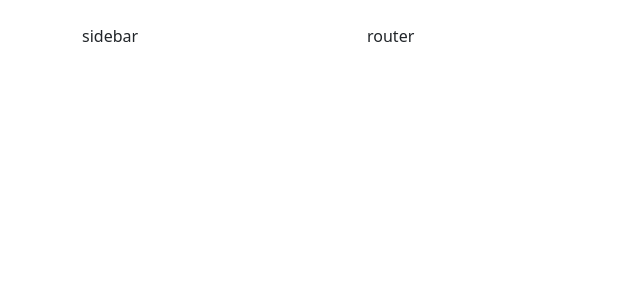
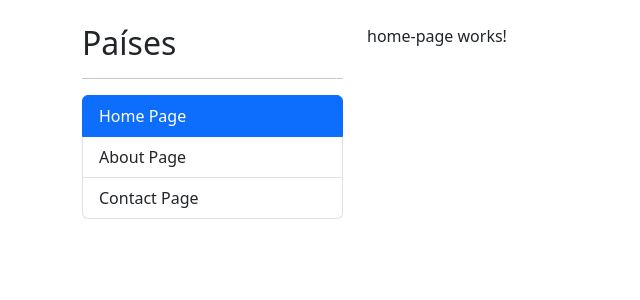
Before and after one commit to TamaraGarciaMarcos/CountryApp, an Angular app: page / in a window 1280 px wide. Shown: the top 300 px of the page, without its empty margins (0-640 px from the left). Built offline with nearby package versions, Linux system fonts and the light colour scheme.

Commit message:
configuracion del routing

```diff
--- /dev/null
+++ b/src/app/app-routing.module.ts
@@ -0,0 +1,36 @@
+import { NgModule } from '@angular/core';
+import { RouterModule, Routes } from '@angular/router';
+import { HomePageComponent } from './shared/pages/home-page/home-page.component';
+import { AboutPageComponent } from './shared/pages/about-page/about-page.component';
+import { ContactPageComponent } from './shared/pages/contact-page/contact-page.component';
+
+//definicion de las rutas:
+const routes: Routes =[
+  {//ruta del homePage: http://localhost:4200/home
+  path: '',
+  component: HomePageComponent,
+  },
+  {//Ruta sobre el aboutPAge: http://localhost:4200/about
+    path: 'about',
+    component: AboutPageComponent,
+  },
+  {//Ruta sobre el aboutPAge: http://localhost:4200/contact
+    path: 'contact',
+    component: ContactPageComponent,
+  },
+  {//ruta cuando no es nignuna de las anteriores, ejemplo http://localhost:4200
+    path: '**',
+    redirectTo: '',
+  }
+]
+
+@NgModule({
+  imports: [
+    //al ser el módulo router principal se define:
+    RouterModule.forRoot(routes),
+  ],
+  exports: [
+    RouterModule,
+  ]
+})
+export class AppRoutingModule { }
--- a/src/app/app.component.html
+++ b/src/app/app.component.html
@@ -2,12 +2,17 @@
 
   <div class="col-3">
     <!-- Sidebar -->
-    sidebar
+    <shared-sidebar></shared-sidebar>
   </div>
 
   <div class="col">
     <!-- Nuestras páginas  -->
-    router
+    <!-- <shared-home-page></shared-home-page> -->
+    <!-- <shared-about-page></shared-about-page> -->
+
+<!-- dependiendo de la ruta renderizará el compnente en la siguiente instrucción  -->
+    <router-outlet></router-outlet>
+
   </div>
 
 
--- a/src/app/app.module.ts
+++ b/src/app/app.module.ts
@@ -2,7 +2,10 @@ import { NgModule } from '@angular/core';
 import { BrowserModule } from '@angular/platform-browser';
 import { SharedModule } from './shared/shared.module';
 
+import { AppRoutingModule } from './app-routing.module';
+
 import { AppComponent } from './app.component';
+
 
 
 @NgModule({
@@ -11,7 +14,8 @@ import { AppComponent } from './app.component';
   ],
   imports: [
     BrowserModule,
-    SharedModule
+    SharedModule,
+    AppRoutingModule,
   ],
   providers: [],
   bootstrap: [AppComponent]
--- /dev/null
+++ b/src/app/shared/components/sidebar/sidebar.component.html
@@ -0,0 +1,28 @@
+<h2>Países</h2>
+<hr>
+
+<ul class="list-group">
+<!-- Una ruta vacia hace que coja cualquier otra cosa que no este indicada -->
+  <li routerLink=""
+    routerLinkActive="active"
+    [routerLinkActiveOptions]="{exact:true}"
+    class="list-group-item"
+  >
+      Home Page
+  </li>
+
+  <li routerLink="about"
+  routerLinkActive="active"
+    class="list-group-item"
+  >
+      About Page
+  </li>
+
+  <li routerLink="contact"
+  routerLinkActive="active"
+    class="list-group-item"
+  >
+      Contact Page
+  </li>
+
+</ul>
--- /dev/null
+++ b/src/app/shared/components/sidebar/sidebar.component.ts
@@ -0,0 +1,10 @@
+import { Component } from '@angular/core';
+
+@Component({
+  selector: 'shared-sidebar',
+  templateUrl: './sidebar.component.html',
+  styles: ``
+})
+export class SidebarComponent {
+
+}
--- /dev/null
+++ b/src/app/shared/pages/about-page/about-page.component.html
@@ -0,0 +1 @@
+<p>about-page works!</p>
--- /dev/null
+++ b/src/app/shared/pages/about-page/about-page.component.ts
@@ -0,0 +1,10 @@
+import { Component } from '@angular/core';
+
+@Component({
+  selector: 'shared-about-page',
+  templateUrl: './about-page.component.html',
+  styles: ``
+})
+export class AboutPageComponent {
+
+}
--- /dev/null
+++ b/src/app/shared/pages/contact-page/contact-page.component.html
@@ -0,0 +1 @@
+<p>contact-page works!</p>
--- /dev/null
+++ b/src/app/shared/pages/contact-page/contact-page.component.ts
@@ -0,0 +1,10 @@
+import { Component } from '@angular/core';
+
+@Component({
+  selector: 'shared-contact-page',
+  templateUrl: './contact-page.component.html',
+  styles: ``
+})
+export class ContactPageComponent {
+
+}
--- /dev/null
+++ b/src/app/shared/pages/home-page/home-page.component.html
@@ -0,0 +1 @@
+<p>home-page works!</p>
--- /dev/null
+++ b/src/app/shared/pages/home-page/home-page.component.ts
@@ -0,0 +1,10 @@
+import { Component } from '@angular/core';
+
+@Component({
+  selector: 'shared-home-page',
+  templateUrl: './home-page.component.html',
+  styles: ``
+})
+export class HomePageComponent {
+
+}
```
Also changed, not shown: src/app/shared/shared.module.ts (+19 -2 lines).
